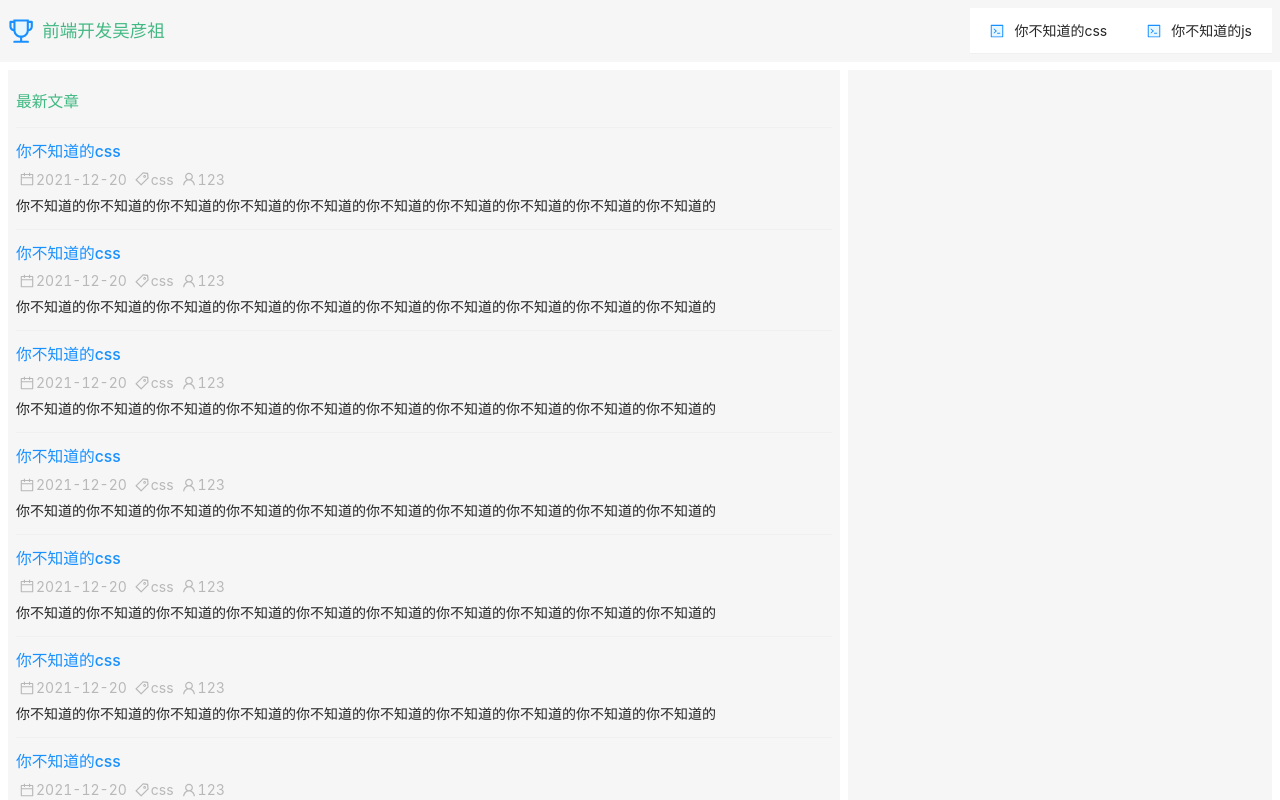
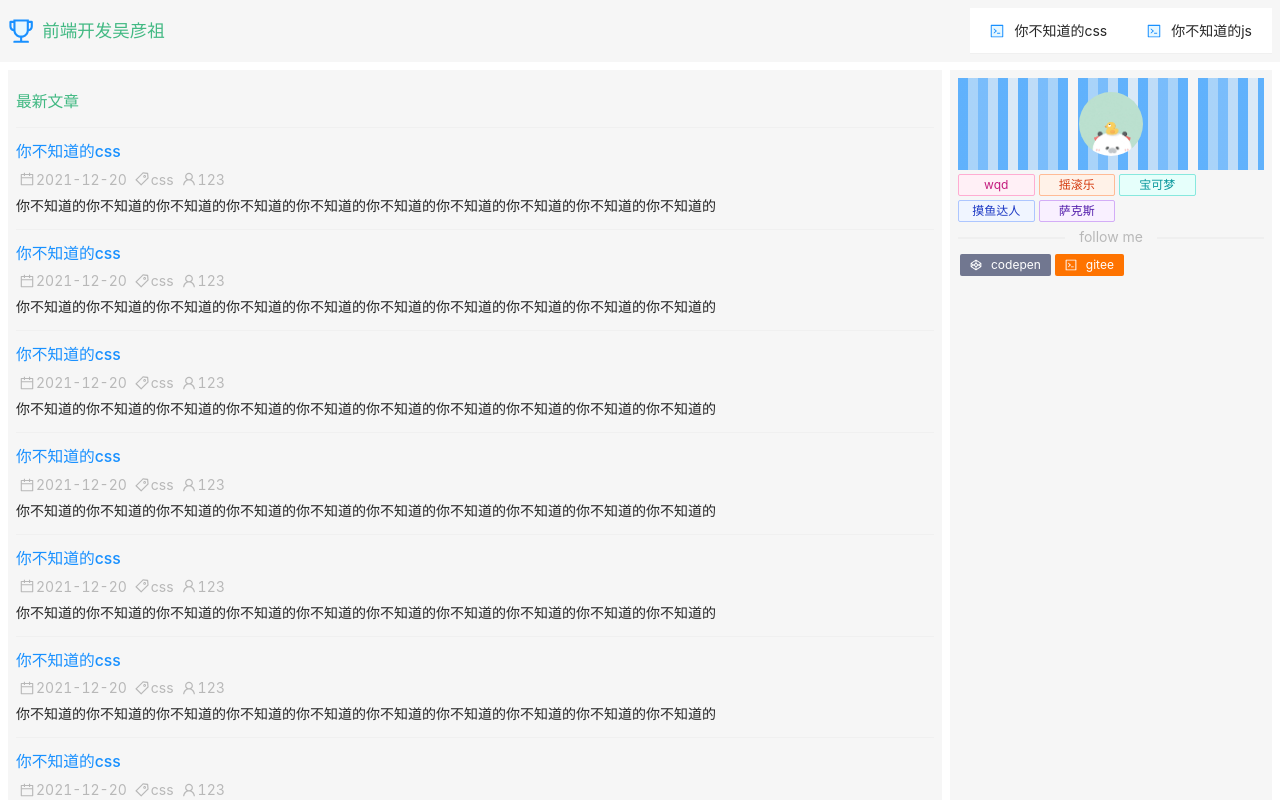
Before and after one commit to front-end-wqd/personal-blog-system, a Next.js app in the folder blog/: page / in a window 1280 px wide. Shown: the top 800 px of the page. Built offline with nearby package versions, Linux system fonts and the light colour scheme.

Commit message:
个人介绍组件编写

```diff
--- /dev/null
+++ b/blog/components/Author.js
@@ -0,0 +1,36 @@
+import React from 'react';
+import styles from '../styles/components/Author.module.scss';
+import { Avatar, Divider, Tag } from 'antd';
+import { CodepenOutlined, CodeOutlined } from '@ant-design/icons';
+
+const Author = () => {
+    return (
+        <div className={styles.author}>
+            <div className={styles['author-avatar']}>
+                <Avatar size={64} src="\cute.jpeg"></Avatar>
+            </div>
+            <div className={styles['author-tag']}>
+                <Tag color="magenta">wqd</Tag>
+                <Tag color="volcano">摇滚乐</Tag>
+                <Tag color="cyan">宝可梦</Tag>
+                <Tag color="geekblue">摸鱼达人</Tag>
+                <Tag color="purple">萨克斯</Tag>
+            </div>
+            <Divider orientation="center" plain>follow me</Divider>
+            <div className={styles['author-link']}>
+                <a target="_blank" href="https://codepen.io/wqdwqd">
+                    <Tag icon={<CodepenOutlined />} color="#717790">
+                        codepen
+                    </Tag>
+                </a>
+                <a target="_blank" href="https://gitee.com/wqd182212">
+                    <Tag icon={<CodeOutlined />} color="#fe7300">
+                        gitee
+                    </Tag>
+                </a>
+            </div>
+        </div>
+    );
+}
+
+export default Author;
--- a/blog/pages/index.js
+++ b/blog/pages/index.js
@@ -1,6 +1,7 @@
 import React, { useState } from 'react';
 import Head from 'next/head'
 import Header from '../components/Header';
+import Author from '../components/Author';
 import { Row, Col, List } from 'antd';
 import { CalendarOutlined, TagOutlined, UserOutlined } from '@ant-design/icons';
 
@@ -74,6 +75,7 @@ export default function Home() {
             )} />
         </Col>
         <Col className="main-right">
+          <Author />
         </Col>
       </Row>
     </div>
--- /dev/null
+++ b/blog/styles/components/Author.module.scss
@@ -0,0 +1,26 @@
+.author {
+    &-avatar {
+        display: flex;
+        justify-content: center;
+        padding: 1em 0;
+        background-image: linear-gradient(90deg, rgba(24, 144, 255, calc(1 / 2)) 10px, transparent 0),
+                          linear-gradient(90deg, rgba(24, 144, 255, calc(1 / 4)) 20px, transparent 0),
+                          linear-gradient(90deg, rgba(24, 144, 255, calc(1 / 8)) 30px, transparent 0);
+        background-size: 20px 100%, 30px 100%, 40px 100%;
+    }
+    &-tag {
+        display: flex;
+        // justify-content: space-evenly;
+        flex-wrap: wrap;
+        span {
+            min-width: 25%;
+            text-align: center;
+            margin: 4px 4px 0 0;
+        }
+    }
+    &-link {
+        span {
+            margin: 2px;
+        }
+    }
+}
--- a/blog/styles/pages/common.scss
+++ b/blog/styles/pages/common.scss
@@ -6,7 +6,7 @@
 .main {
     display: flex;
     &-left {
-        flex: 2;
+        flex: 3;
         background-color: #f6f6f6;
         margin: 8px 8px 0 8px;
         padding: 8px;
@@ -37,3 +37,9 @@
 .ant-list-item {
     display: block;
 }
+.ant-divider-plain.ant-divider-with-text {
+    color: #00000040;
+}
+.ant-divider-horizontal.ant-divider-with-text {
+    margin: 4px 0;
+}
```
